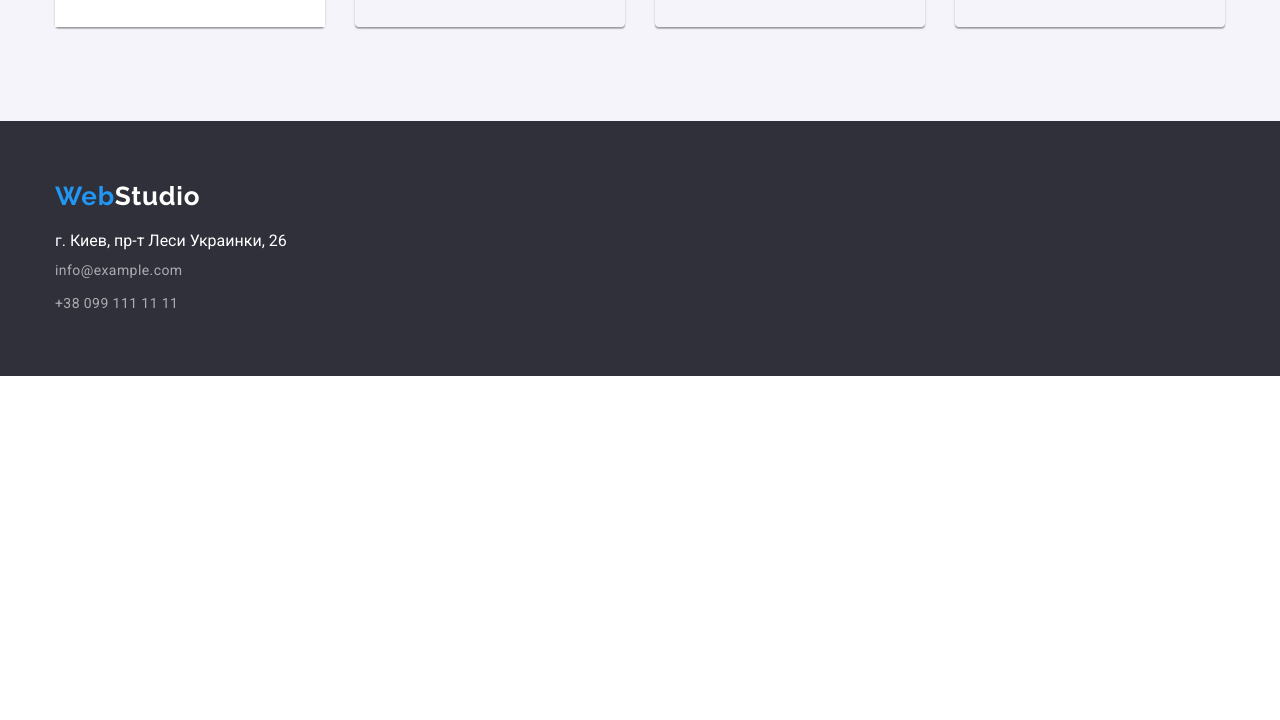
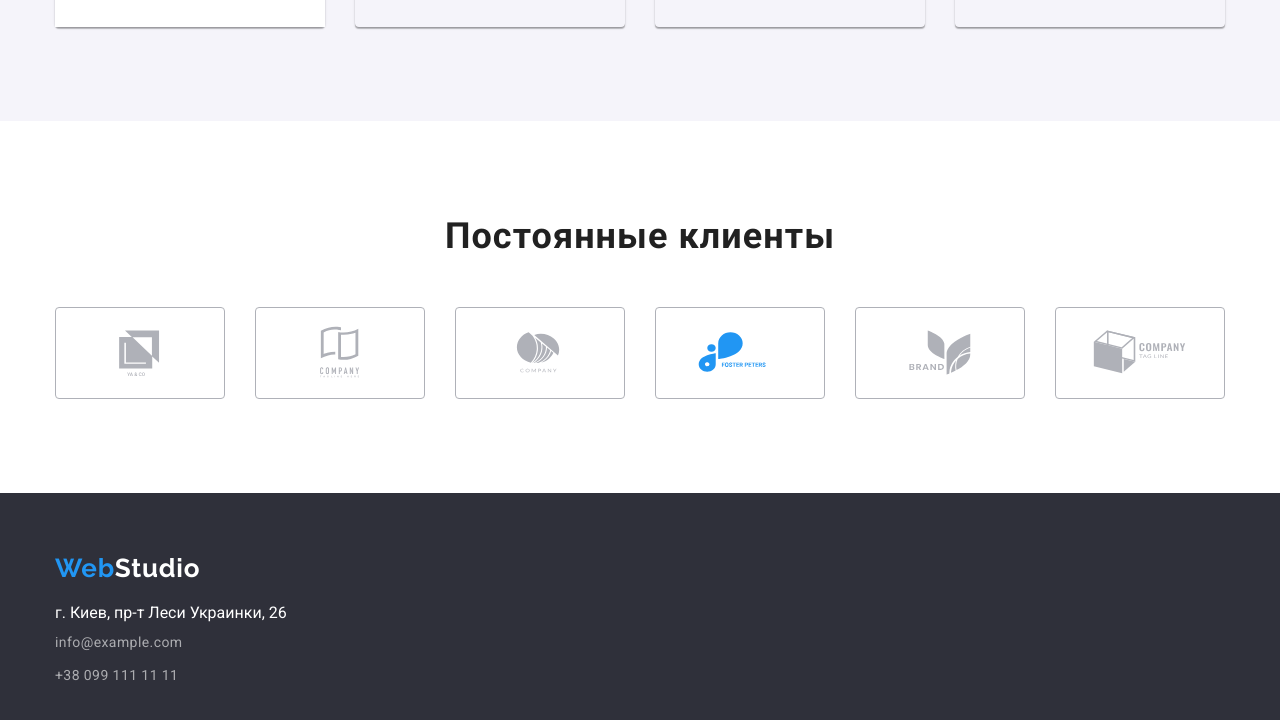
Before and after one commit to Prysmytskyi-Oleksandr/goit-markup-hw-04, a plain HTML site: page index.html in a window 1280 px wide. Shown: the part 2198-2918 px from the top of the page. Before the commit the page ends 2574 px from the top, so only its background shows below. Drawn offline with nearby package versions, Linux system fonts and the light colour scheme.

Commit message:
Постійні клієнти

```diff
--- a/css/styles.css
+++ b/css/styles.css
@@ -245,7 +245,8 @@ gap: 30px;}
  .section-team{background-color: #F5F4FA;
 padding-top: 94px;
 padding-bottom: 94px;}
- .team{display: flex;
+
+.team{display: flex;
 flex-wrap: wrap;
 gap: 30px;
 text-align: center;
@@ -298,6 +299,30 @@ text-align: center;
 
     .icon-link:hover,
     .icon-link:focus {fill: #FFFFFF;}
+
+/* Постоянные клиенты */
+.section-client{
+    padding-top: 94px;
+    padding-bottom: 94px;
+}
+
+.list-clients{display: flex;
+justify-content: center;
+gap: 30px;}
+
+.client{
+    display: flex;
+    justify-content: center;
+    align-items: center;
+    width: 170px;
+    height: 92px;
+    border: 1px solid #AFB1B8;
+    border-radius: 4px;
+    padding-top: 16px;
+    padding-right: 32px;
+    padding-bottom: 16px;
+    padding-left: 32px;
+}
 
  /* fotter */
  .footer{background-color:var(--futer-fon) ;
--- a/index.html
+++ b/index.html
@@ -185,7 +185,8 @@
                      <use href="./images/icons.svg#icon-twitter"></use>
                     </svg>
                   </a>
-                </li><li>
+                </li>
+                <li>
                   <a href="" class="icons-link">
                     <svg class="icon-link" width="20" height="20">
                      <use href="./images/icons.svg#icon-facebook"></use>
@@ -243,7 +244,63 @@
         </div>
 
       </section>
+<!-- Постоянные клиенты  -->
+      <section class="section-client">
+        <div class="container">
+        <h2 class="section-title">Постоянные клиенты</h2>
+        <ul class="list-clients">
+          <li>
+            <a href="" class="client" >
+              <svg class="icon-client" width="106" height="60" >
+                <use href="./images/icons.svg#icon-Logo1" ></use>
+              </svg>
+            </a>
+          </li>
+          <li>
+            <a href="" class="client" >
+              <svg class="icon-client" width="106" height="60" >
+                <use href="./images/icons.svg#icon-Logo2" ></use>
+              </svg>
+            </a>
+          </li>
+          <li>
+            <a href="" class="client" >
+              <svg class="icon-client" width="106" height="60" >
+                <use href="./images/icons.svg#icon-Logo3" ></use>
+              </svg>
+            </a>
+          </li>
+          <li>
+            <a href="" class="client" >
+              <svg class="icon-client" width="106" height="60" >
+                <use href="./images/icons.svg#icon-Logo4" ></use>
+              </svg>
+            </a>
+          </li>
+          <li>
+            <a href="" class="client" >
+              <svg class="icon-client" width="106" height="60" >
+                <use href="./images/icons.svg#icon-Logo5" ></use>
+              </svg>
+            </a>
+          </li>
+          <li>
+            <a href="" class="client" >
+              <svg class="icon-client" width="106" height="60" >
+                <use href="./images/icons.svg#icon-Logo6" ></use>
+              </svg>
+            </a>
+          </li>
+
+
+
+
+        </div>
+
+      </section>
     </main>
+
+
     <footer class="footer ">
       <div class="container">
         <a href="./index.html" class="logo-footer">
```
